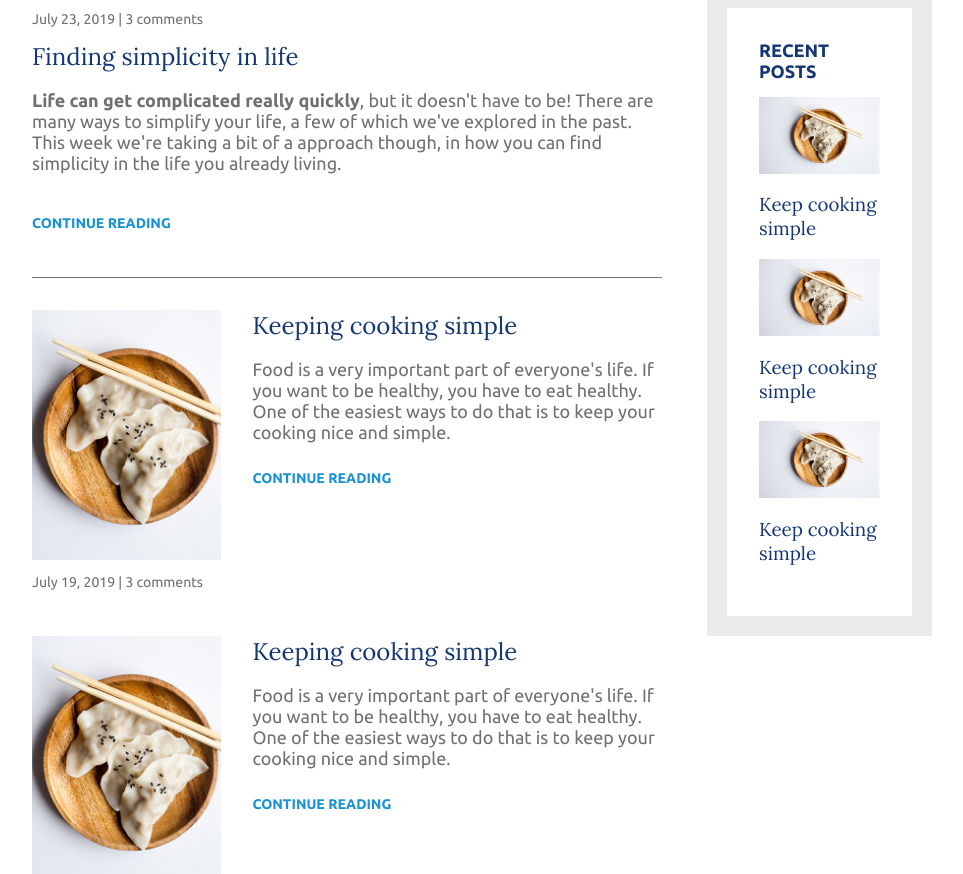
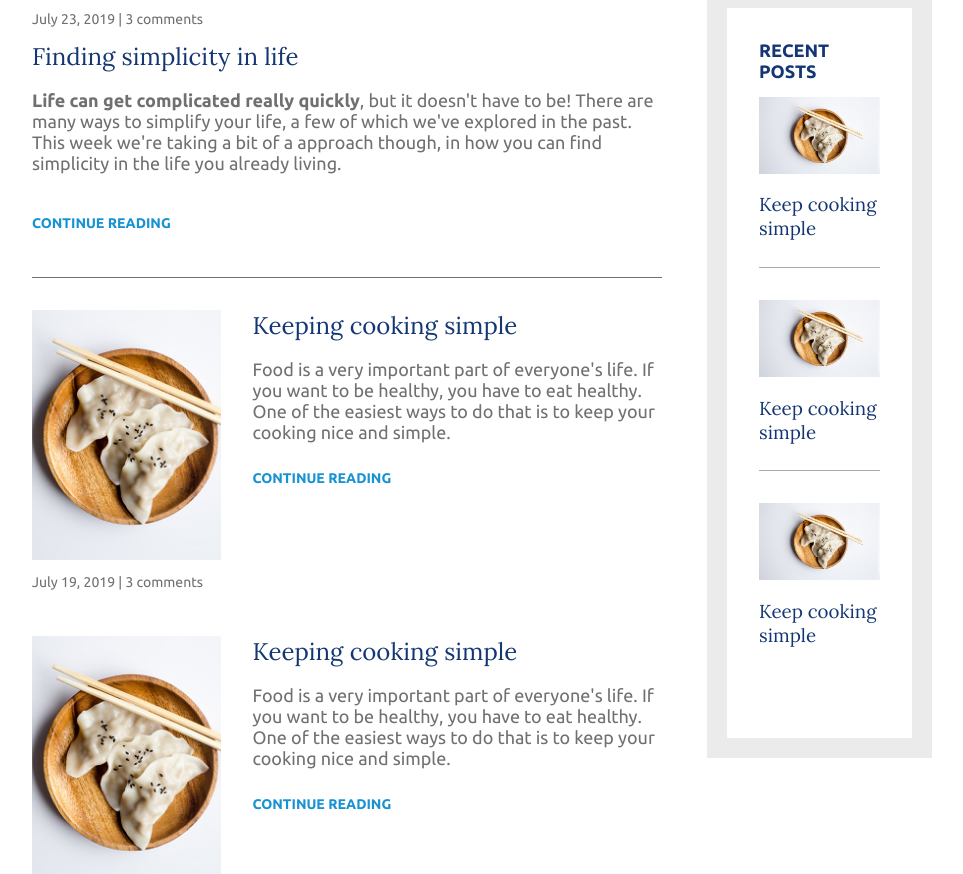
Before and after one commit to harshit-lohani/living-the-simple-life, a plain HTML site: page index.html in a window 1280 px wide. Shown: the part 585-1459 px from the top of the page, without its empty margins (158-1121 px from the left). Drawn offline with Linux system fonts and the light colour scheme.

Commit message:
fixed some style for homepage

```diff
--- a/css/style.css
+++ b/css/style.css
@@ -227,7 +227,20 @@ nav a:hover, a:focus {
     margin-bottom: 3em;
 }
 
+.widget-recent-post {
+    border-bottom: 1px solid #ababab;
+    padding-bottom: 0.5em;
+    margin-bottom: 2em;
+}
+
+.widget-recent-post:last-child {
+    border-bottom: none;
+}
+
+
+
 @media (min-width: 675px) {
+
     .article-recent {
         flex-direction: row;
         justify-content: space-between;
```
